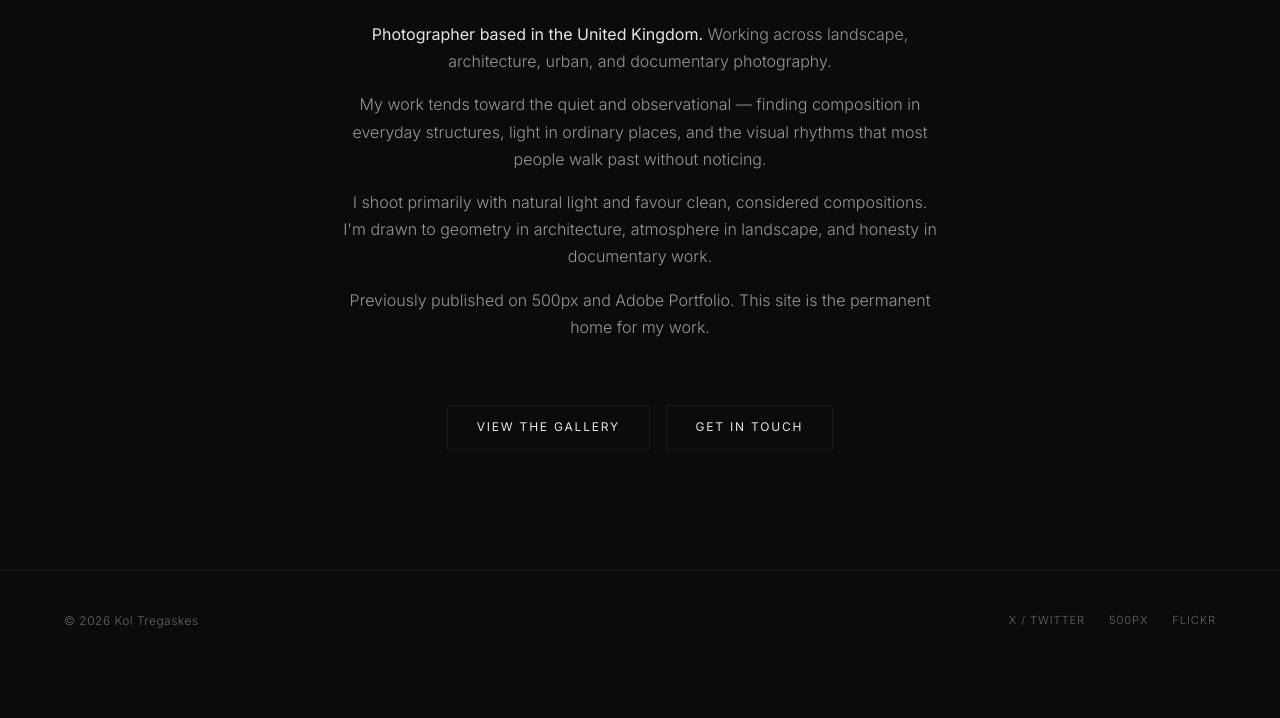
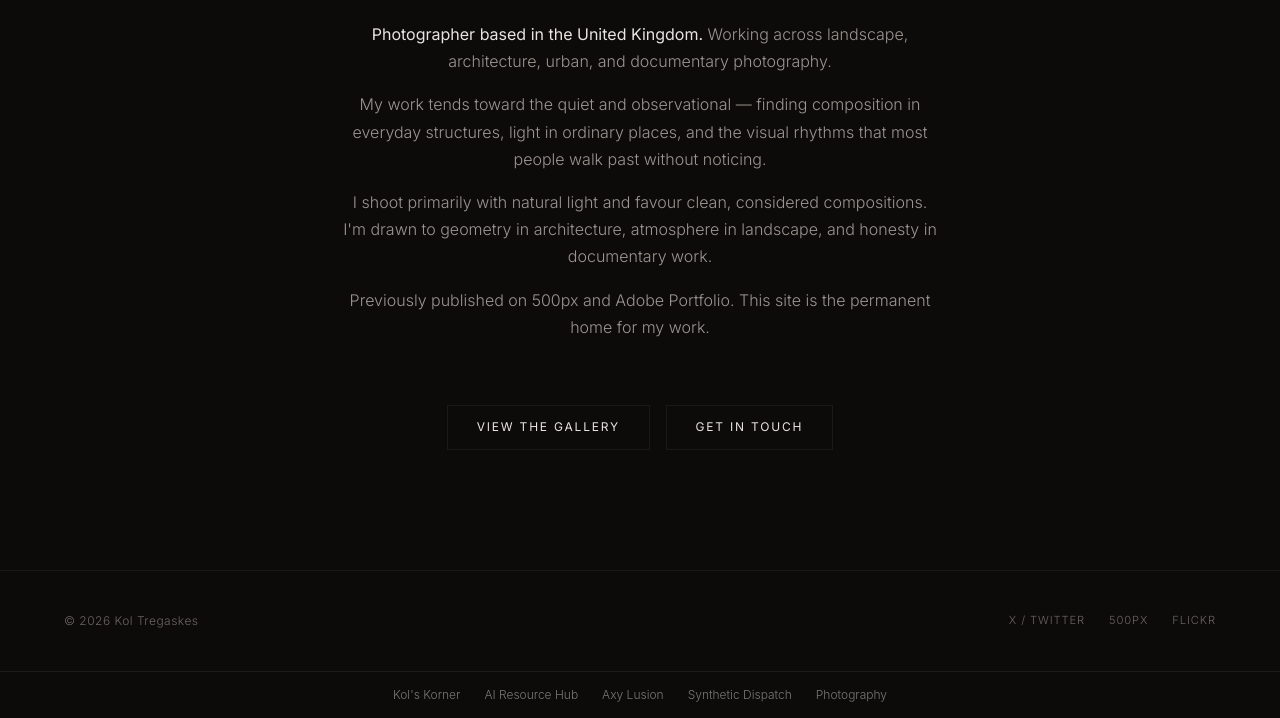
Before and after one commit to koltregaskes/kol-tregaskes-photography, a plain HTML site: page about.html in a window 1280 px wide. Shown: the part 451-1169 px from the top of the page. Before the commit the page ends 1122 px from the top, so only its background shows below. Drawn offline with nearby package versions, Linux system fonts and the light colour scheme.

Commit message:
feat: cross-site nav, infrastructure integration
Added cross-site navigation linking all 5 websites.
Nav updated on all pages to include News and Blog.

Co-Authored-By: Claude Opus 4.6 (1M context) <noreply@anthropic.com>

```diff
--- a/about.html
+++ b/about.html
@@ -80,5 +80,6 @@
         const nav = document.getElementById('nav');
         navToggle?.addEventListener('click', () => nav.classList.toggle('open'));
     </script>
+<script src="cross-site-nav.js" defer></script>
 </body>
 </html>
--- /dev/null
+++ b/cross-site-nav.js
@@ -0,0 +1,79 @@
+/**
+ * Cross-site navigation bar — shared across all 5 websites.
+ * Injects a minimal footer bar linking to sibling sites.
+ * Include this script on every page: <script src="/shared/cross-site-nav.js" defer></script>
+ * Or inline it in each site's footer.
+ */
+(function () {
+  const CURRENT = window.location.hostname;
+  const SITES = [
+    { name: "Kol's Korner", url: 'https://koltregaskes.com', desc: 'AI News & Essays' },
+    { name: 'AI Resource Hub', url: 'https://airesourcehub.com', desc: 'Model Comparison' },
+    { name: 'Axy Lusion', url: 'https://axylusion.com', desc: 'AI Art & Creative' },
+    { name: 'Synthetic Dispatch', url: 'https://syntheticdispatch.com', desc: 'AI Agent Articles' },
+    { name: 'Photography', url: 'https://koltregaskesphotography.com', desc: 'Photo Portfolio' },
+  ];
+
+  // Also match GitHub Pages URLs during development
+  const GITHUB_MAP = {
+    'koltregaskes.github.io/kols-korner': 'koltregaskes.com',
+    'koltregaskes.github.io/axylusion': 'axylusion.com',
+    'koltregaskes.github.io/ai-resource-hub': 'airesourcehub.com',
+    'koltregaskes.github.io/synthetic-thoughts': 'syntheticdispatch.com',
+    'koltregaskes.github.io/kol-tregaskes-photography': 'koltregaskesphotography.com',
+  };
+
+  const currentKey = CURRENT + window.location.pathname.split('/')[1];
+  const mappedDomain = GITHUB_MAP[currentKey] || CURRENT;
+
+  const siblings = SITES.filter(s => {
+    const domain = new URL(s.url).hostname;
+    return domain !== mappedDomain;
+  });
+
+  if (siblings.length === 0) return;
+
+  const bar = document.createElement('div');
+  bar.setAttribute('role', 'navigation');
+  bar.setAttribute('aria-label', 'Other sites by Kol Tregaskes');
+  bar.style.cssText = `
+    display: flex;
+    justify-content: center;
+    gap: 1.5rem;
+    flex-wrap: wrap;
+    padding: 0.8rem 1rem;
+    font-size: 0.75rem;
+    border-top: 1px solid rgba(128,128,128,0.15);
+    background: rgba(0,0,0,0.02);
+    font-family: -apple-system, system-ui, sans-serif;
+  `;
+
+  // Respect dark themes
+  if (document.documentElement.getAttribute('data-theme') === 'dark' ||
+      window.matchMedia('(prefers-color-scheme: dark)').matches ||
+      getComputedStyle(document.body).backgroundColor.match(/^rgb\((\d+)/)?.[1] < 50) {
+    bar.style.background = 'rgba(255,255,255,0.02)';
+    bar.style.borderTopColor = 'rgba(255,255,255,0.08)';
+  }
+
+  for (const site of siblings) {
+    const link = document.createElement('a');
+    link.href = site.url;
+    link.textContent = site.name;
+    link.title = site.desc;
+    link.rel = 'noopener';
+    link.style.cssText = `
+      color: inherit;
+      opacity: 0.5;
+      text-decoration: none;
+      transition: opacity 0.15s;
+      white-space: nowrap;
+    `;
+    link.addEventListener('mouseenter', () => link.style.opacity = '0.9');
+    link.addEventListener('mouseleave', () => link.style.opacity = '0.5');
+    bar.appendChild(link);
+  }
+
+  // Insert before </body>
+  document.body.appendChild(bar);
+})();
```
Also changed, not shown: blog.html (+1 -0 lines), contact.html (+1 -0 lines), gallery.html (+1 -0 lines), index.html (+1 -0 lines), news.html (+1 -0 lines).
